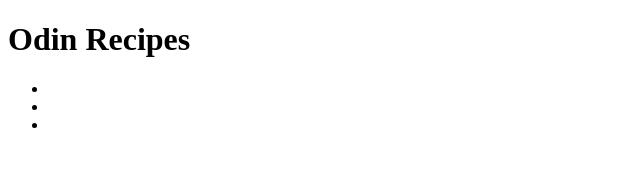
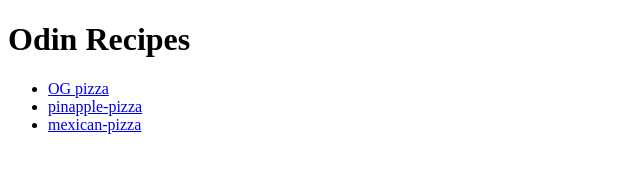
Before and after one commit to abdmaherag/odin-recipes, a plain HTML site: page index.html in a window 1280 px wide. Shown: the whole page, without its empty margins (0-640 px from the left). Drawn offline with Linux system fonts and the light colour scheme.

Commit message:
forgot to add texts to the links

```diff
--- a/index.html
+++ b/index.html
@@ -8,9 +8,9 @@
 <body>
     <h1>Odin Recipes</h1>
     <ul>
-        <li><a href="recipes/pizza.html"></a></li>
-        <li><a href="recipes/pinapple-pizza.html"></a></li>
-        <li><a href="recipes/mexican-pizza.html"></a></li>
+        <li><a href="recipes/pizza.html">OG pizza</a></li>
+        <li><a href="recipes/pinapple-pizza.html">pinapple-pizza</a></li>
+        <li><a href="recipes/mexican-pizza.html">mexican-pizza</a></li>
     </ul>
 </body>
 </html>
```
